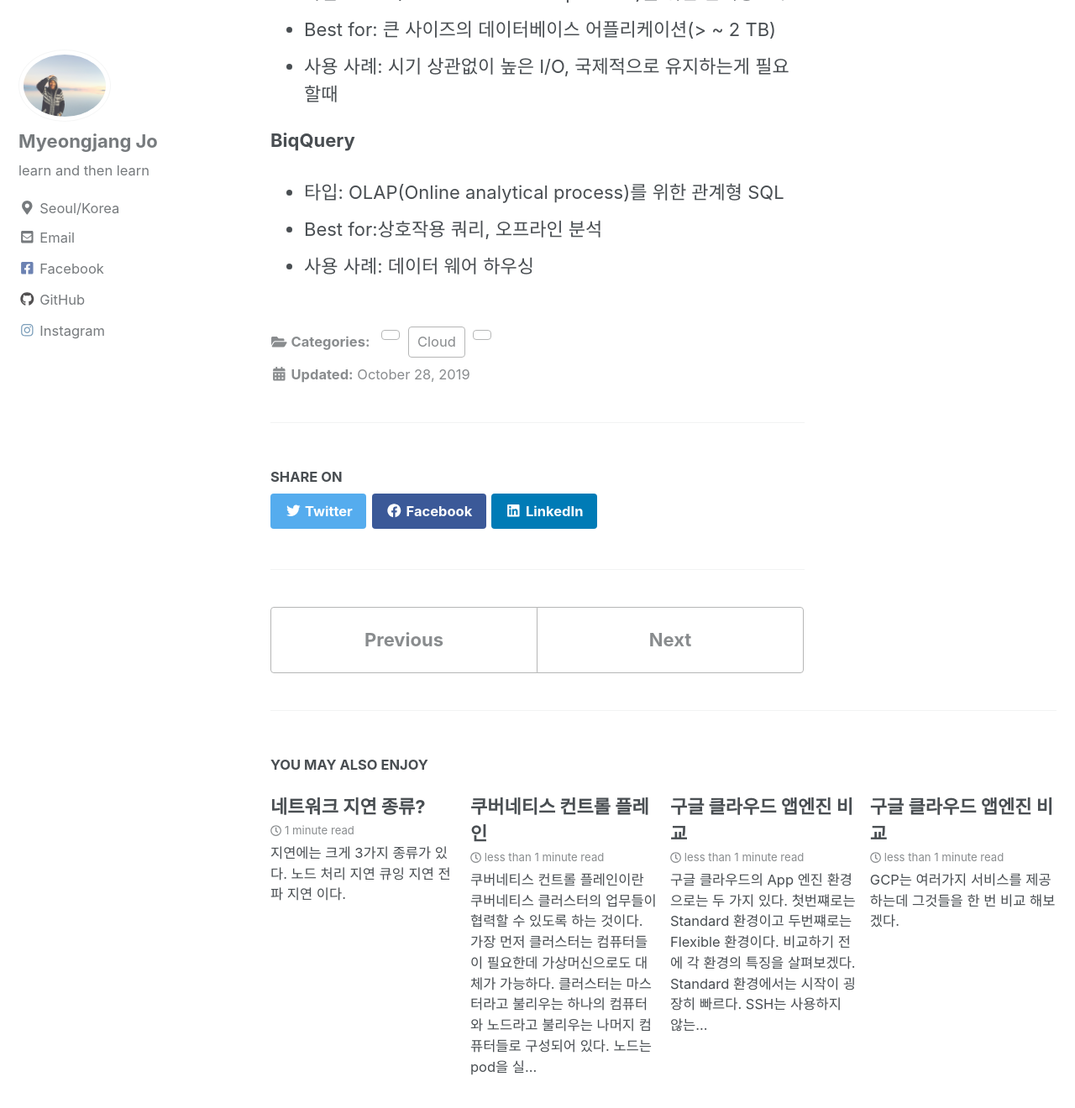
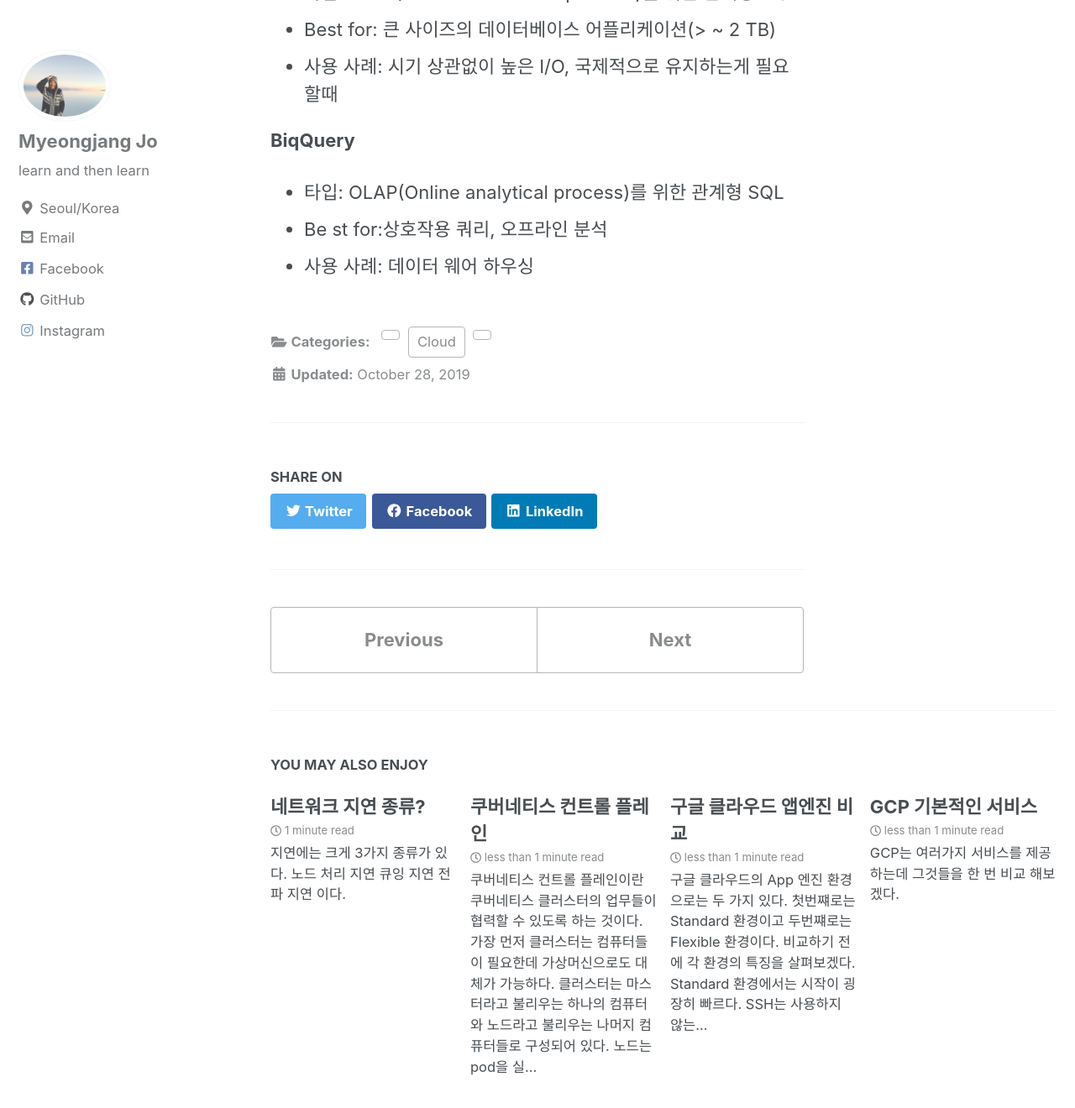
Before and after one commit to josephmjjo/josephmjjo.github.io, a Jekyll site: the page built from _posts/2019-10-28-저장소비교.md, in a window 1280 px wide and 1400 px high, scrolled down 1171 px. Shown: the top 1320 px of the window at 84% size. Built offline with Jekyll 4.4.1, drawn with Linux system fonts in a browser that asks for light colours; cached includes are drawn as plain includes; nearby versions of some CDN libraries.

Commit message:
change title

```diff
--- a/_posts/2019-10-24-GCP_compute.md
+++ b/_posts/2019-10-24-GCP_compute.md
@@ -1,5 +1,5 @@
 ---
-title:  "구글 클라우드 앱엔진 비교 "
+title:  "GCP 기본적인 서비스"
 search: true
 categories:
   - Cloud, Kubernetes
--- a/_posts/2019-10-28-저장소비교.md
+++ b/_posts/2019-10-28-저장소비교.md
@@ -32,5 +32,6 @@ __Cloud Spanner__
 
 __BiqQuery__
 - 타입: OLAP(Online analytical process)를 위한 관계형 SQL
-- Best for:상호작용 쿼리, 오프라인 분석
+- Be
+st for:상호작용 쿼리, 오프라인 분석
 - 사용 사례: 데이터 웨어 하우싱
```
